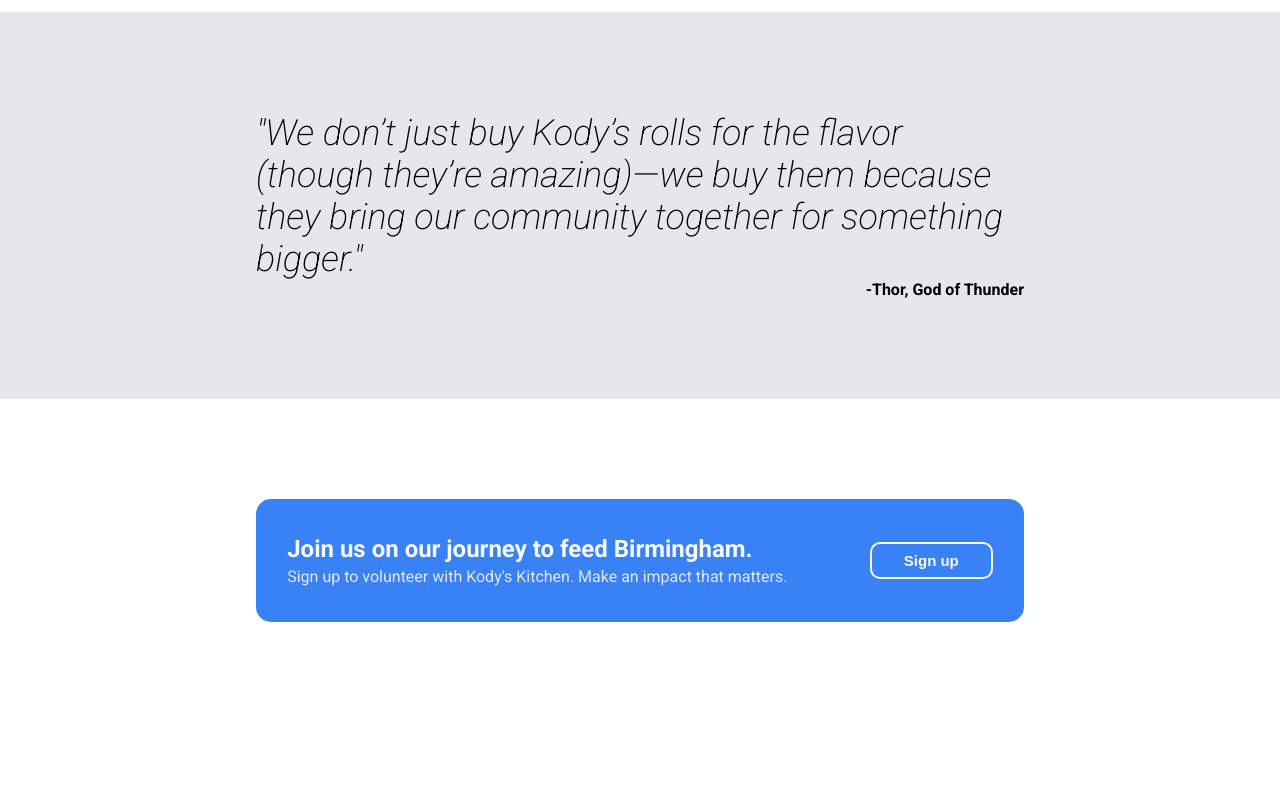
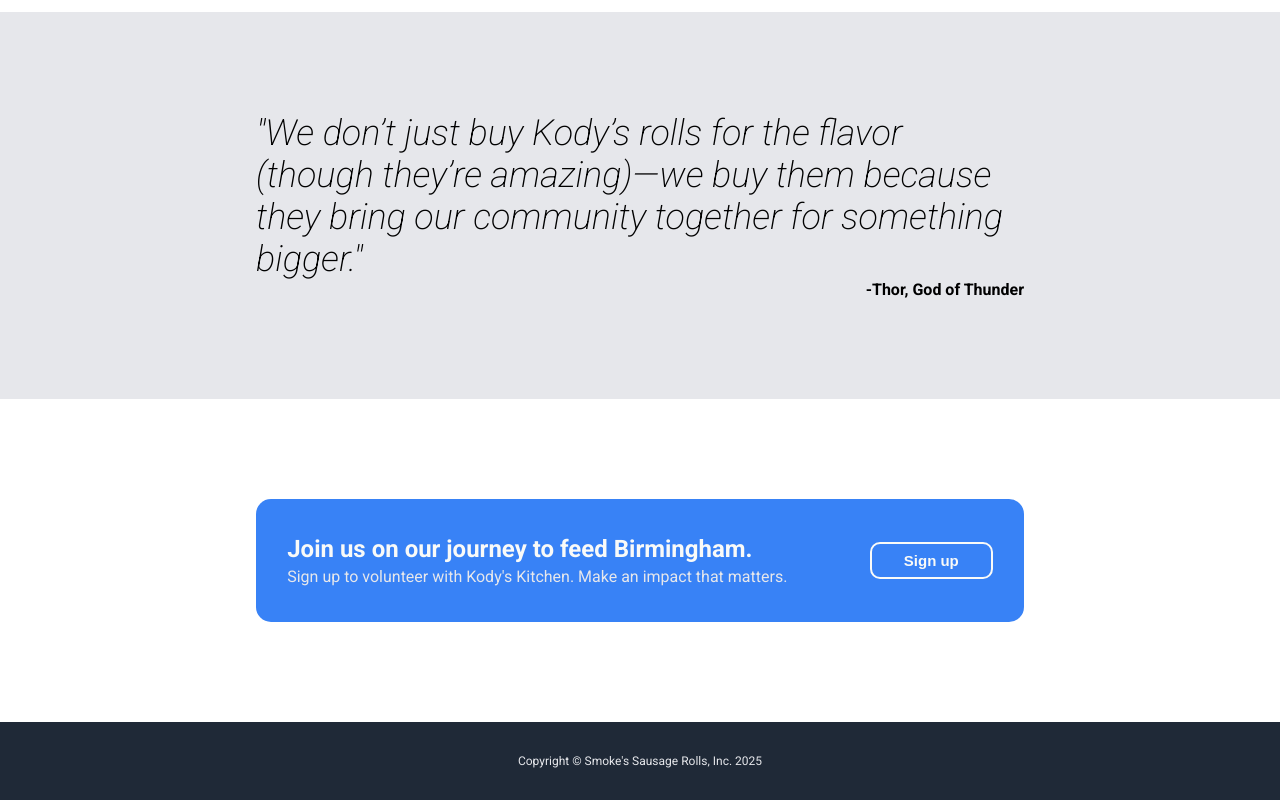
Before and after one commit to aguvai/odin-landing-page, a plain HTML site: page index.html in a window 1280 px wide. Shown: the part 875-1675 px from the top of the page. Before the commit the page ends 1597 px from the top, so only its background shows below. Drawn offline with Linux system fonts and the light colour scheme.

Commit message:
Add footer
Added a footer to the website that contains made up copyright
information.

```diff
--- a/index.html
+++ b/index.html
@@ -103,5 +103,9 @@
                 <button>Sign up</button>
             </div>
         </div>
+
+        <footer>
+            Copyright © Smoke's Sausage Rolls, Inc. 2025
+        </footer>
     </body>
 </html>
--- a/style.css
+++ b/style.css
@@ -192,3 +192,14 @@ header {
     font-size: 15px;
     border-radius: 10px;
 }
+
+
+/* FOOTER */
+
+footer {
+    text-align: center;
+    padding: 32px;
+    background-color: #1F2937;
+    color:#E6E7EB;
+    font-size: 12px;
+}
```
